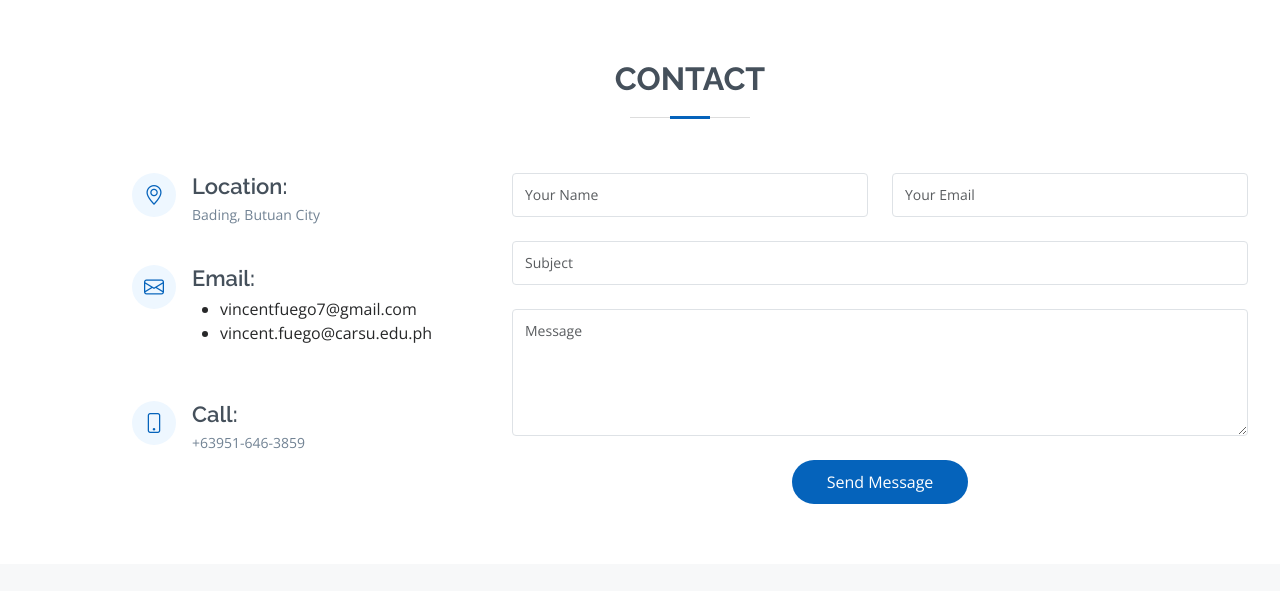
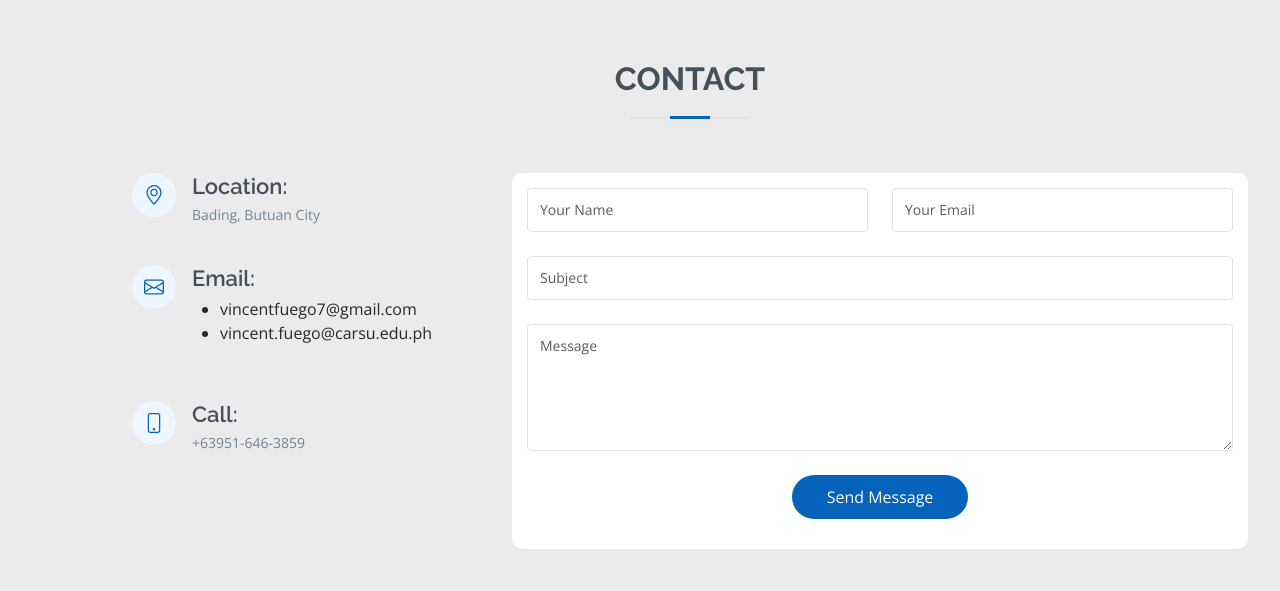
Before and after one commit to vincentfuego1/vincentlee-fuego, a plain HTML site: page index.html in a window 1280 px wide. Shown: the part 4970-5561 px from the top of the page. Drawn offline with nearby package versions, Linux system fonts and the light colour scheme.

Commit message:
change contact

```diff
--- a/assets/css/style.css
+++ b/assets/css/style.css
@@ -12,6 +12,7 @@
 body {
   font-family: "Open Sans", sans-serif;
   color: #272829;
+  background-color: #ecebeb;
 }
 
 a {
@@ -955,7 +956,6 @@ section {
 --------------------------------------------------------------*/
 .contact .info {
   width: 100%;
-  background: #fff;
 }
 
 .contact .info i {
@@ -1002,6 +1002,8 @@ section {
 .contact .php-email-form {
   width: 100%;
   background: #fff;
+  border-radius: 10px;
+  padding: 15px;
 }
 
 .contact .php-email-form .form-group {
@@ -1068,6 +1070,7 @@ section {
 .contact .php-email-form button[type=submit] {
   background: #0563bb;
   border: 0;
+  margin-bottom: 15px;
   padding: 10px 35px;
   color: #fff;
   transition: 0.4s;
```
